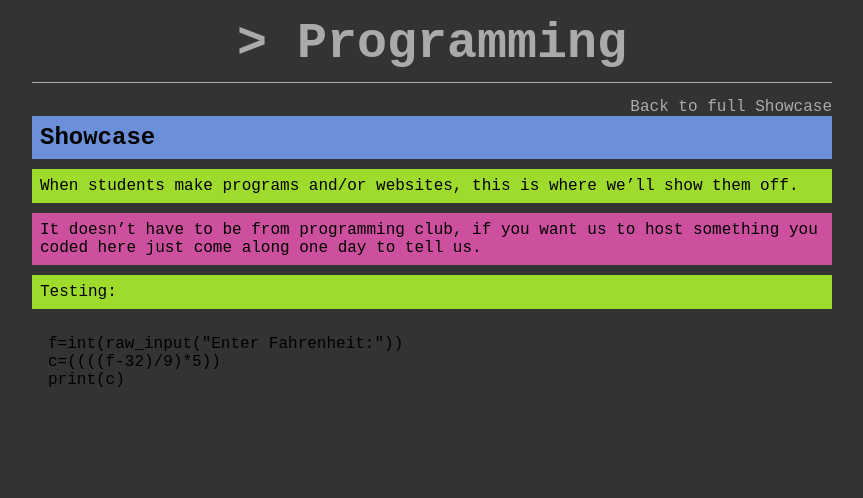
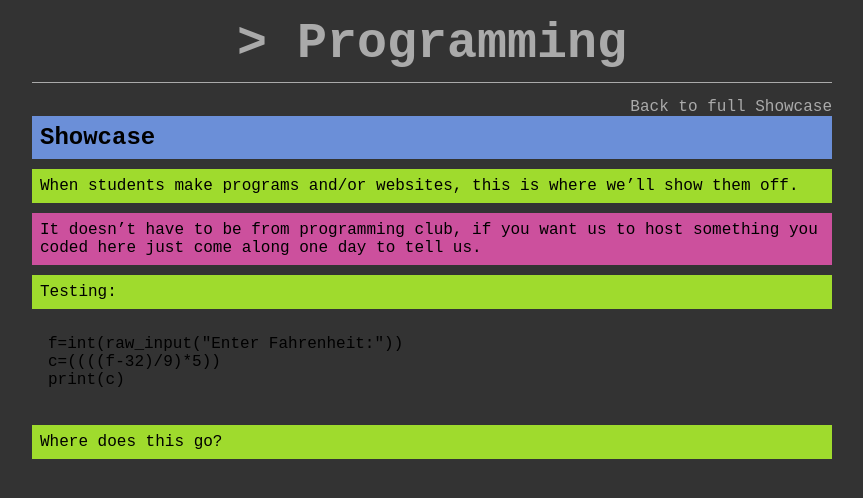
Before and after one commit to wcgs-programming/wcgs-programming.github.io, a Jekyll site: the page built from _posts/2014-09-13-showcase.md, in a window 1280 px wide. Shown: the top 498 px of the page, without its empty margins (208-1071 px from the left). Built offline with Jekyll 4.4.1, drawn with Linux system fonts in a browser that asks for light colours; nearby versions of some CDN libraries; a style sheet for code colours, icons or effects is not loaded.

Commit message:
sperimentation

```diff
--- a/_posts/2014-09-13-showcase.md
+++ b/_posts/2014-09-13-showcase.md
@@ -14,3 +14,5 @@ categories: showcase
     f=int(raw_input("Enter Fahrenheit:"))
     c=((((f-32)/9)*5))
     print(c)
+
+> Where does this go?
```
